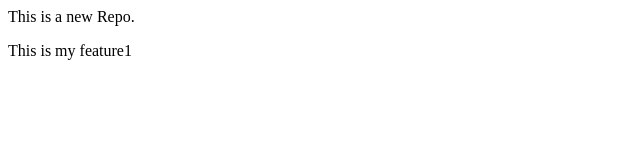
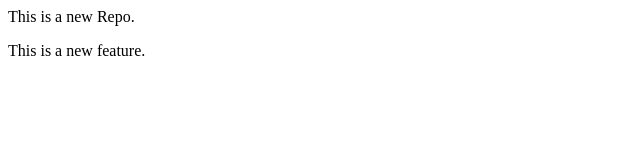
Before and after one commit to Harshada-Chavan22/localrepo, a plain HTML site: page index.html in a window 1280 px wide. Shown: the full height of the page, 0-640 px from the left. Drawn offline with Linux system fonts and the light colour scheme.

Commit message:
add new feature

```diff
--- a/index.html
+++ b/index.html
@@ -1,2 +1,2 @@
 <p>This is a new Repo.</p>
-<P>This is my feature1</P>
+<p>This is a new feature.</p>
```
